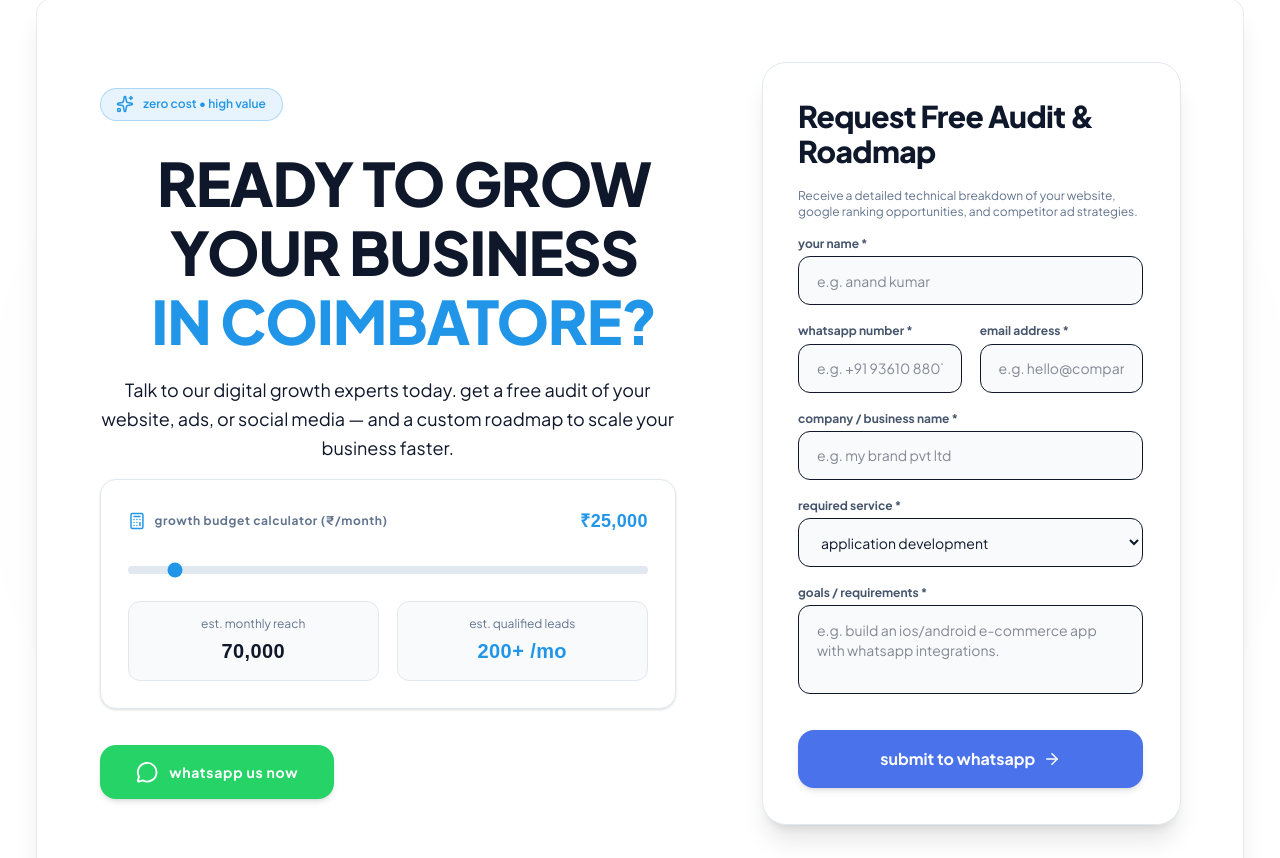
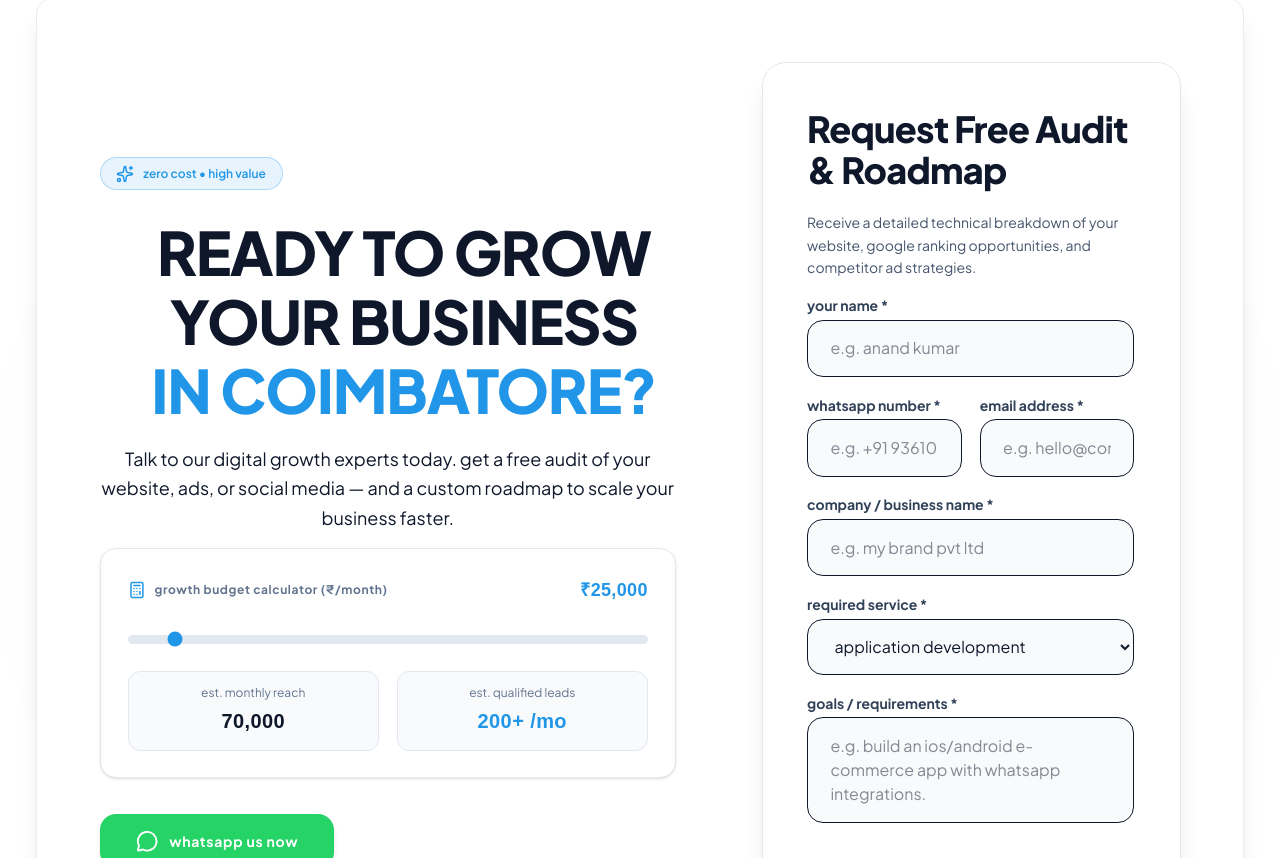
Before and after one commit to srijithit/dhi, a Next.js app in the folder next-frontend/: page /audit in a window 1280 px wide. Shown: the part 902-1760 px from the top of the page. Built offline with nearby package versions, Linux system fonts and the light colour scheme; a web font is replaced by a local one.

Commit message:
style: increase size, padding, inputs, and font hierarchy on Audit & Roadmap card

```diff
--- a/next-frontend/src/components/AuditCalculator.tsx
+++ b/next-frontend/src/components/AuditCalculator.tsx
@@ -57,72 +57,72 @@ export default function AuditCalculator({ onOpenWhatsApp, onlyForm = false }: Au
 
   if (onlyForm) {
     return (
-      <div className="bg-white dark:bg-[#090d18] p-8 rounded-3xl border border-slate-200 dark:border-slate-800 shadow-xl dark:shadow-2xl min-h-[500px] flex flex-col justify-between max-w-2xl mx-auto w-full">
-        <div className="space-y-4 animate-fadeIn font-body text-left">
-          <h3 className="font-header text-3xl text-slate-900 dark:text-white uppercase tracking-wide mb-2">
+      <div className="bg-white dark:bg-[#090d18] p-6 sm:p-10 md:p-12 rounded-3xl border border-slate-200 dark:border-slate-800 shadow-xl dark:shadow-2xl min-h-[520px] flex flex-col justify-between max-w-3xl mx-auto w-full">
+        <div className="space-y-6 animate-fadeIn font-body text-left">
+          <h3 className="font-header text-3xl sm:text-4xl text-slate-900 dark:text-white uppercase tracking-wide mb-2">
             Request Free Audit &amp; Roadmap
           </h3>
-          <p className="text-slate-500 dark:text-slate-400 text-xs mb-6 font-body leading-relaxed">
+          <p className="text-slate-600 dark:text-slate-300 text-sm sm:text-base mb-6 font-body leading-relaxed">
             Receive a detailed technical breakdown of your website, Google ranking opportunities, and competitor ad strategies.
           </p>
 
-          <form onSubmit={handleFormSubmit} className="space-y-4 text-slate-900 dark:text-white">
+          <form onSubmit={handleFormSubmit} className="space-y-5 text-slate-900 dark:text-white">
             <div>
-              <label className="block text-xs font-bold uppercase text-slate-600 dark:text-slate-300 mb-1">Your Name *</label>
+              <label className="block text-sm font-bold uppercase text-slate-700 dark:text-slate-200 mb-1.5">Your Name *</label>
               <input
                 type="text"
                 required
                 placeholder="e.g. Anand Kumar"
                 value={formData.name}
                 onChange={(e) => setFormData({...formData, name: e.target.value})}
-                className="w-full px-4 py-3 bg-slate-50 dark:bg-[#121726] border border-slate-250 dark:border-slate-800 rounded-xl text-sm focus:outline-none focus:border-[#2196E8]"
+                className="w-full px-5 py-4 bg-slate-50 dark:bg-[#121726] border border-slate-250 dark:border-slate-800 rounded-2xl text-base focus:outline-none focus:border-[#2196E8]"
               />
             </div>
 
-            <div className="grid grid-cols-1 sm:grid-cols-2 gap-4">
+            <div className="grid grid-cols-1 sm:grid-cols-2 gap-5">
               <div>
-                <label className="block text-xs font-bold uppercase text-slate-600 dark:text-slate-300 mb-1">WhatsApp Number *</label>
+                <label className="block text-sm font-bold uppercase text-slate-700 dark:text-slate-200 mb-1.5">WhatsApp Number *</label>
                 <input
                   type="tel"
                   required
                   placeholder="e.g. +91 93610 88012"
                   value={formData.phone}
                   onChange={(e) => setFormData({...formData, phone: e.target.value})}
-                  className="w-full px-4 py-3 bg-slate-50 dark:bg-[#121726] border border-slate-250 dark:border-slate-800 rounded-xl text-sm focus:outline-none focus:border-[#2196E8]"
+                  className="w-full px-5 py-4 bg-slate-50 dark:bg-[#121726] border border-slate-250 dark:border-slate-800 rounded-2xl text-base focus:outline-none focus:border-[#2196E8]"
                 />
               </div>
 
               <div>
-                <label className="block text-xs font-bold uppercase text-slate-600 dark:text-slate-300 mb-1">Email Address *</label>
+                <label className="block text-sm font-bold uppercase text-slate-700 dark:text-slate-200 mb-1.5">Email Address *</label>
                 <input
                   type="email"
                   required
                   placeholder="e.g. hello@company.com"
                   value={formData.email}
                   onChange={(e) => setFormData({...formData, email: e.target.value})}
-                  className="w-full px-4 py-3 bg-slate-50 dark:bg-[#121726] border border-slate-250 dark:border-slate-800 rounded-xl text-sm focus:outline-none focus:border-[#2196E8]"
+                  className="w-full px-5 py-4 bg-slate-50 dark:bg-[#121726] border border-slate-250 dark:border-slate-800 rounded-2xl text-base focus:outline-none focus:border-[#2196E8]"
                 />
               </div>
             </div>
 
             <div>
-              <label className="block text-xs font-bold uppercase text-slate-600 dark:text-slate-300 mb-1">Company / Business Name *</label>
+              <label className="block text-sm font-bold uppercase text-slate-700 dark:text-slate-200 mb-1.5">Company / Business Name *</label>
               <input
                 type="text"
                 required
                 placeholder="e.g. My Brand Pvt Ltd"
                 value={formData.businessName}
                 onChange={(e) => setFormData({...formData, businessName: e.target.value})}
-                className="w-full px-4 py-3 bg-slate-50 dark:bg-[#121726] border border-slate-250 dark:border-slate-800 rounded-xl text-sm focus:outline-none focus:border-[#2196E8]"
+                className="w-full px-5 py-4 bg-slate-50 dark:bg-[#121726] border border-slate-250 dark:border-slate-800 rounded-2xl text-base focus:outline-none focus:border-[#2196E8]"
               />
             </div>
 
             <div>
-              <label className="block text-xs font-bold uppercase text-slate-600 dark:text-slate-300 mb-1">Required Service *</label>
+              <label className="block text-sm font-bold uppercase text-slate-700 dark:text-slate-200 mb-1.5">Required Service *</label>
               <select
                 value={formData.service}
                 onChange={(e) => setFormData({...formData, service: e.target.value})}
-                className="w-full px-4 py-3 bg-slate-50 dark:bg-[#121726] border border-slate-250 dark:border-slate-800 rounded-xl text-sm focus:outline-none focus:border-[#2196E8]"
+                className="w-full px-5 py-4 bg-slate-50 dark:bg-[#121726] border border-slate-250 dark:border-slate-800 rounded-2xl text-base focus:outline-none focus:border-[#2196E8]"
               >
                 <option value="Website Development">Website Development</option>
                 <option value="Application Development">Application Development</option>
@@ -133,23 +133,23 @@ export default function AuditCalculator({ onOpenWhatsApp, onlyForm = false }: Au
             </div>
 
             <div>
-              <label className="block text-xs font-bold uppercase text-slate-600 dark:text-slate-300 mb-1">Goals / Requirements *</label>
+              <label className="block text-sm font-bold uppercase text-slate-700 dark:text-slate-200 mb-1.5">Goals / Requirements *</label>
               <textarea
                 required
                 rows={4}
                 placeholder="e.g. Build an iOS/Android e-commerce app with WhatsApp integrations."
                 value={formData.goals}
                 onChange={(e) => setFormData({...formData, goals: e.target.value})}
-                className="w-full px-4 py-3 bg-slate-50 dark:bg-[#121726] border border-slate-250 dark:border-slate-800 rounded-xl text-sm focus:outline-none focus:border-[#2196E8] resize-none font-body"
+                className="w-full px-5 py-4 bg-slate-50 dark:bg-[#121726] border border-slate-250 dark:border-slate-800 rounded-2xl text-base focus:outline-none focus:border-[#2196E8] resize-none font-body"
               />
             </div>
 
             <button
               type="submit"
-              className="btn-primary w-full !py-3.5 mt-2 flex items-center justify-center gap-2 cursor-pointer !rounded-2xl shadow-md hover:shadow-lg font-bold"
+              className="btn-primary w-full !py-4 mt-3 flex items-center justify-center gap-2 cursor-pointer !rounded-2xl shadow-lg font-bold text-base"
             >
-              <span>SUBMIT TO WHATSAPP</span>
-              <ArrowRight className="w-4 h-4" />
+              <span>Submit to WhatsApp</span>
+              <ArrowRight className="w-5 h-5" />
             </button>
           </form>
         </div>
@@ -235,74 +235,74 @@ export default function AuditCalculator({ onOpenWhatsApp, onlyForm = false }: Au
             </div>
 
             {/* Right Card Form */}
-            <div className="lg:col-span-5 bg-white dark:bg-[#090d18] p-8 rounded-3xl border border-slate-200 dark:border-slate-800 shadow-xl dark:shadow-2xl min-h-[500px] flex flex-col justify-between max-w-md mx-auto w-full">
+            <div className="lg:col-span-5 bg-white dark:bg-[#090d18] p-6 sm:p-10 rounded-3xl border border-slate-200 dark:border-slate-800 shadow-xl dark:shadow-2xl min-h-[520px] flex flex-col justify-between max-w-xl mx-auto w-full">
 
               {auditState === 'form' && (
-                <div className="space-y-4 animate-fadeIn font-body text-left">
-                  <h3 className="font-header text-3xl text-slate-900 dark:text-white uppercase tracking-wide mb-2">
+                <div className="space-y-5 animate-fadeIn font-body text-left">
+                  <h3 className="font-header text-3xl sm:text-4xl text-slate-900 dark:text-white uppercase tracking-wide mb-2">
                     Request Free Audit &amp; Roadmap
                   </h3>
-                  <p className="text-slate-500 dark:text-slate-400 text-xs mb-6">
+                  <p className="text-slate-600 dark:text-slate-300 text-sm mb-6 leading-relaxed">
                     Receive a detailed technical breakdown of your website, Google ranking opportunities, and competitor ad strategies.
                   </p>
 
                   <form onSubmit={handleFormSubmit} className="space-y-4 text-slate-900 dark:text-white">
                     <div>
-                      <label className="block text-xs font-bold uppercase text-slate-600 dark:text-slate-300 mb-1">Your Name *</label>
+                      <label className="block text-sm font-bold uppercase text-slate-700 dark:text-slate-200 mb-1">Your Name *</label>
                       <input
                         type="text"
                         required
                         placeholder="e.g. Anand Kumar"
                         value={formData.name}
                         onChange={(e) => setFormData({...formData, name: e.target.value})}
-                        className="w-full px-4 py-3 bg-slate-50 dark:bg-[#121726] border border-slate-250 dark:border-slate-800 rounded-xl text-sm focus:outline-none focus:border-[#2196E8]"
+                        className="w-full px-5 py-3.5 bg-slate-50 dark:bg-[#121726] border border-slate-250 dark:border-slate-800 rounded-2xl text-base focus:outline-none focus:border-[#2196E8]"
                       />
                     </div>
 
                     <div className="grid grid-cols-1 sm:grid-cols-2 gap-4">
                       <div>
-                        <label className="block text-xs font-bold uppercase text-slate-600 dark:text-slate-300 mb-1">WhatsApp Number *</label>
+                        <label className="block text-sm font-bold uppercase text-slate-700 dark:text-slate-200 mb-1">WhatsApp Number *</label>
                         <input
                           type="tel"
                           required
                           placeholder="e.g. +91 93610 88012"
                           value={formData.phone}
                           onChange={(e) => setFormData({...formData, phone: e.target.value})}
-                          className="w-full px-4 py-3 bg-slate-50 dark:bg-[#121726] border border-slate-250 dark:border-slate-800 rounded-xl text-sm focus:outline-none focus:border-[#2196E8]"
+                          className="w-full px-5 py-3.5 bg-slate-50 dark:bg-[#121726] border border-slate-250 dark:border-slate-800 rounded-2xl text-base focus:outline-none focus:border-[#2196E8]"
                         />
                       </div>
 
                       <div>
-                        <label className="block text-xs font-bold uppercase text-slate-600 dark:text-slate-300 mb-1">Email Address *</label>
+                        <label className="block text-sm font-bold uppercase text-slate-700 dark:text-slate-200 mb-1">Email Address *</label>
                         <input
                           type="email"
                           required
                           placeholder="e.g. hello@company.com"
                           value={formData.email}
                           onChange={(e) => setFormData({...formData, email: e.target.value})}
-                          className="w-full px-4 py-3 bg-slate-50 dark:bg-[#121726] border border-slate-250 dark:border-slate-800 rounded-xl text-sm focus:outline-none focus:border-[#2196E8]"
+                          className="w-full px-5 py-3.5 bg-slate-50 dark:bg-[#121726] border border-slate-250 dark:border-slate-800 rounded-2xl text-base focus:outline-none focus:border-[#2196E8]"
                         />
                       </div>
                     </div>
 
                     <div>
-                      <label className="block text-xs font-bold uppercase text-slate-600 dark:text-slate-300 mb-1">Company / Business Name *</label>
+                      <label className="block text-sm font-bold uppercase text-slate-700 dark:text-slate-200 mb-1">Company / Business Name *</label>
                       <input
                         type="text"
                         required
                         placeholder="e.g. My Brand Pvt Ltd"
                         value={formData.businessName}
                         onChange={(e) => setFormData({...formData, businessName: e.target.value})}
-                        className="w-full px-4 py-3 bg-slate-50 dark:bg-[#121726] border border-slate-250 dark:border-slate-800 rounded-xl text-sm focus:outline-none focus:border-[#2196E8]"
+                        className="w-full px-5 py-3.5 bg-slate-50 dark:bg-[#121726] border border-slate-250 dark:border-slate-800 rounded-2xl text-base focus:outline-none focus:border-[#2196E8]"
                       />
                     </div>
 
                     <div>
-                      <label className="block text-xs font-bold uppercase text-slate-600 dark:text-slate-300 mb-1">Required Service *</label>
+                      <label className="block text-sm font-bold uppercase text-slate-700 dark:text-slate-200 mb-1">Required Service *</label>
                       <select
                         value={formData.service}
                         onChange={(e) => setFormData({...formData, service: e.target.value})}
-                        className="w-full px-4 py-3 bg-slate-50 dark:bg-[#121726] border border-slate-250 dark:border-slate-800 rounded-xl text-sm focus:outline-none focus:border-[#2196E8]"
+                        className="w-full px-5 py-3.5 bg-slate-50 dark:bg-[#121726] border border-slate-250 dark:border-slate-800 rounded-2xl text-base focus:outline-none focus:border-[#2196E8]"
                       >
                         <option value="Website Development">Website Development</option>
                         <option value="Application Development">Application Development</option>
@@ -313,23 +313,23 @@ export default function AuditCalculator({ onOpenWhatsApp, onlyForm = false }: Au
                     </div>
 
                     <div>
-                      <label className="block text-xs font-bold uppercase text-slate-600 dark:text-slate-300 mb-1">Goals / Requirements *</label>
+                      <label className="block text-sm font-bold uppercase text-slate-700 dark:text-slate-200 mb-1">Goals / Requirements *</label>
                       <textarea
                         required
                         rows={3}
                         placeholder="e.g. Build an iOS/Android e-commerce app with WhatsApp integrations."
                         value={formData.goals}
                         onChange={(e) => setFormData({...formData, goals: e.target.value})}
-                        className="w-full px-4 py-3 bg-slate-50 dark:bg-[#121726] border border-slate-250 dark:border-slate-800 rounded-xl text-sm focus:outline-none focus:border-[#2196E8] resize-none font-body"
+                        className="w-full px-5 py-3.5 bg-slate-50 dark:bg-[#121726] border border-slate-250 dark:border-slate-800 rounded-2xl text-base focus:outline-none focus:border-[#2196E8] resize-none font-body"
                       />
                     </div>
 
                     <button
                       type="submit"
-                      className="btn-primary w-full !py-3.5 mt-2 flex items-center justify-center gap-2 cursor-pointer !rounded-2xl shadow-md hover:shadow-lg font-bold"
+                      className="btn-primary w-full !py-4 mt-2 flex items-center justify-center gap-2 cursor-pointer !rounded-2xl shadow-lg font-bold text-base"
                     >
-                      <span>SUBMIT TO WHATSAPP</span>
-                      <ArrowRight className="w-4 h-4" />
+                      <span>Submit to WhatsApp</span>
+                      <ArrowRight className="w-5 h-5" />
                     </button>
                   </form>
                 </div>
```
